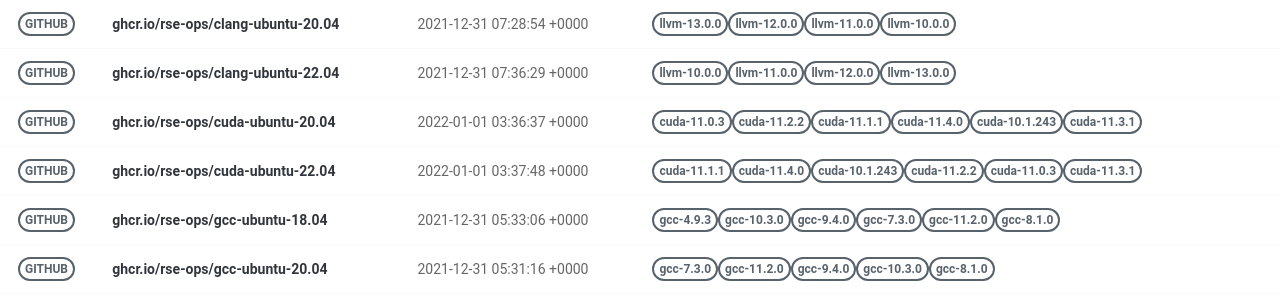
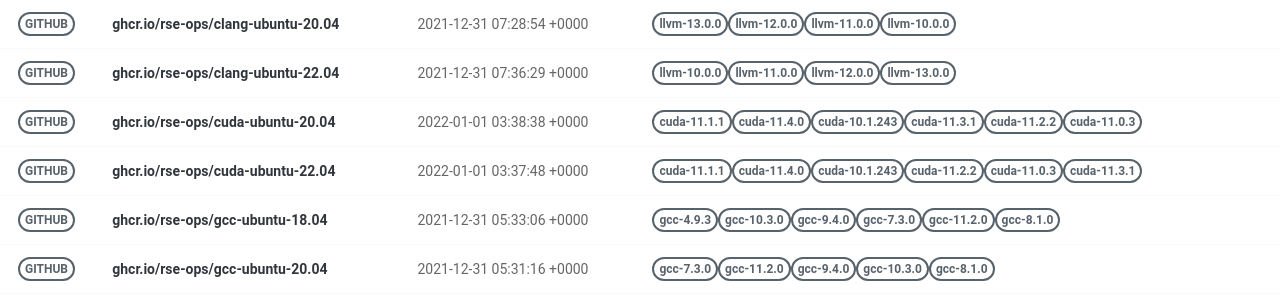
Before and after one commit to rse-ops/docker-images, a Jekyll site: the page built from pages/index.md, in a window 1280 px wide. Shown: the part 179-479 px from the top of the page. Built offline with Jekyll 4.4.1, drawn with Linux system fonts in a browser that asks for light colours; nearby versions of some CDN libraries; part of the change alters nothing that is shown.

Commit message:
Automated push to update library 2022-01-01

```diff
--- a/_library/ghcr.io-rse-ops-cuda-ubuntu-20.04.md
+++ b/_library/ghcr.io-rse-ops-cuda-ubuntu-20.04.md
@@ -1,17 +1,11 @@
 ---
 layout: container
 name: ghcr.io/rse-ops/cuda-ubuntu-20.04
-updated_at: 2022-01-01 03:36:37.939742
+updated_at: 2022-01-01 03:38:38.327758
 
 
 container_url: https://github.com/orgs/rse-ops/packages/container/package/cuda-ubuntu-20.04
 versions:
- - tag: cuda-11.0.3
-   dockerfile: https://github.com/rse-ops/docker-images/blob/main/ubuntu/cuda/Dockerfile
-   manifest: https://crane.ggcr.dev/manifest/ghcr.io/rse-ops/cuda-ubuntu-20.04:cuda-11.0.3
- - tag: cuda-11.2.2
-   dockerfile: https://github.com/rse-ops/docker-images/blob/main/ubuntu/cuda/Dockerfile
-   manifest: https://crane.ggcr.dev/manifest/ghcr.io/rse-ops/cuda-ubuntu-20.04:cuda-11.2.2
  - tag: cuda-11.1.1
    dockerfile: https://github.com/rse-ops/docker-images/blob/main/ubuntu/cuda/Dockerfile
    manifest: https://crane.ggcr.dev/manifest/ghcr.io/rse-ops/cuda-ubuntu-20.04:cuda-11.1.1
@@ -24,5 +18,11 @@ versions:
  - tag: cuda-11.3.1
    dockerfile: https://github.com/rse-ops/docker-images/blob/main/ubuntu/cuda/Dockerfile
    manifest: https://crane.ggcr.dev/manifest/ghcr.io/rse-ops/cuda-ubuntu-20.04:cuda-11.3.1
+ - tag: cuda-11.2.2
+   dockerfile: https://github.com/rse-ops/docker-images/blob/main/ubuntu/cuda/Dockerfile
+   manifest: https://crane.ggcr.dev/manifest/ghcr.io/rse-ops/cuda-ubuntu-20.04:cuda-11.2.2
+ - tag: cuda-11.0.3
+   dockerfile: https://github.com/rse-ops/docker-images/blob/main/ubuntu/cuda/Dockerfile
+   manifest: https://crane.ggcr.dev/manifest/ghcr.io/rse-ops/cuda-ubuntu-20.04:cuda-11.0.3
 
 ---
```
